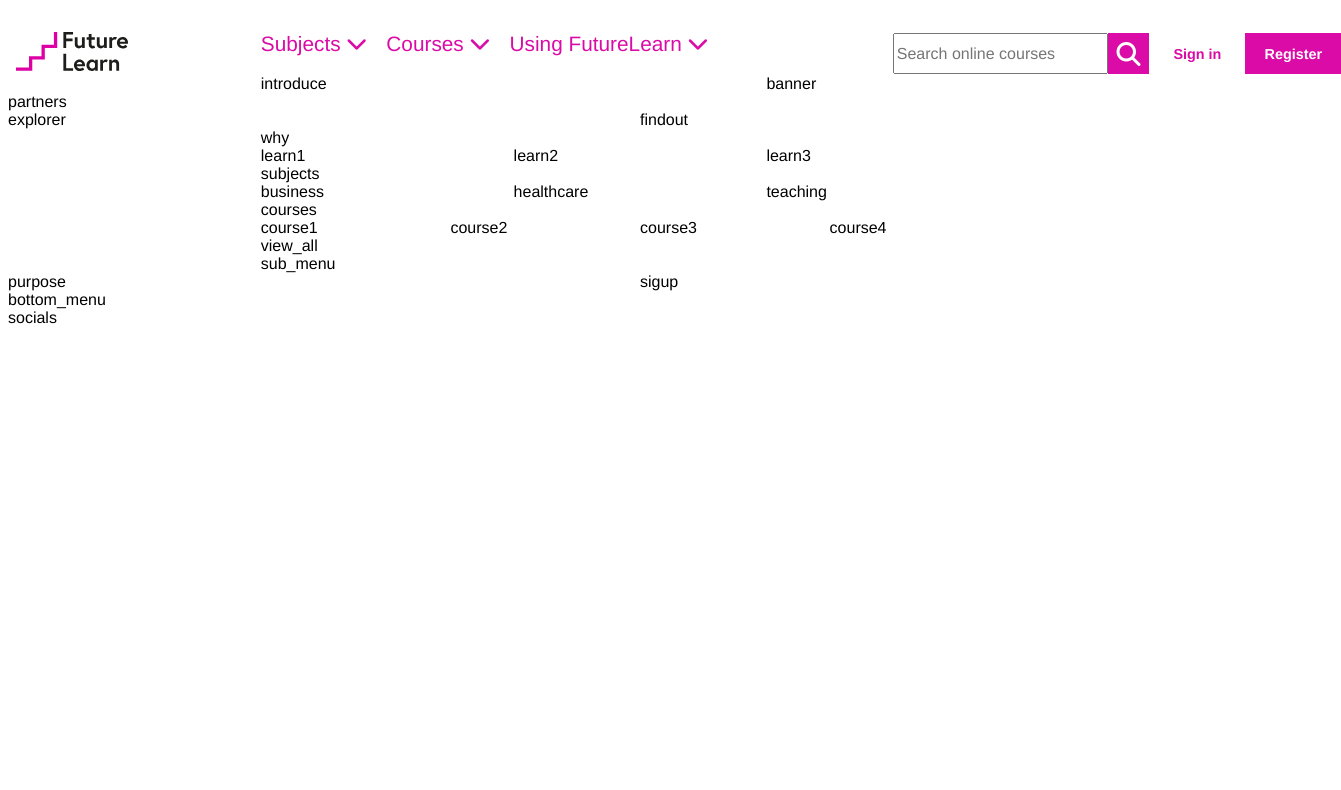
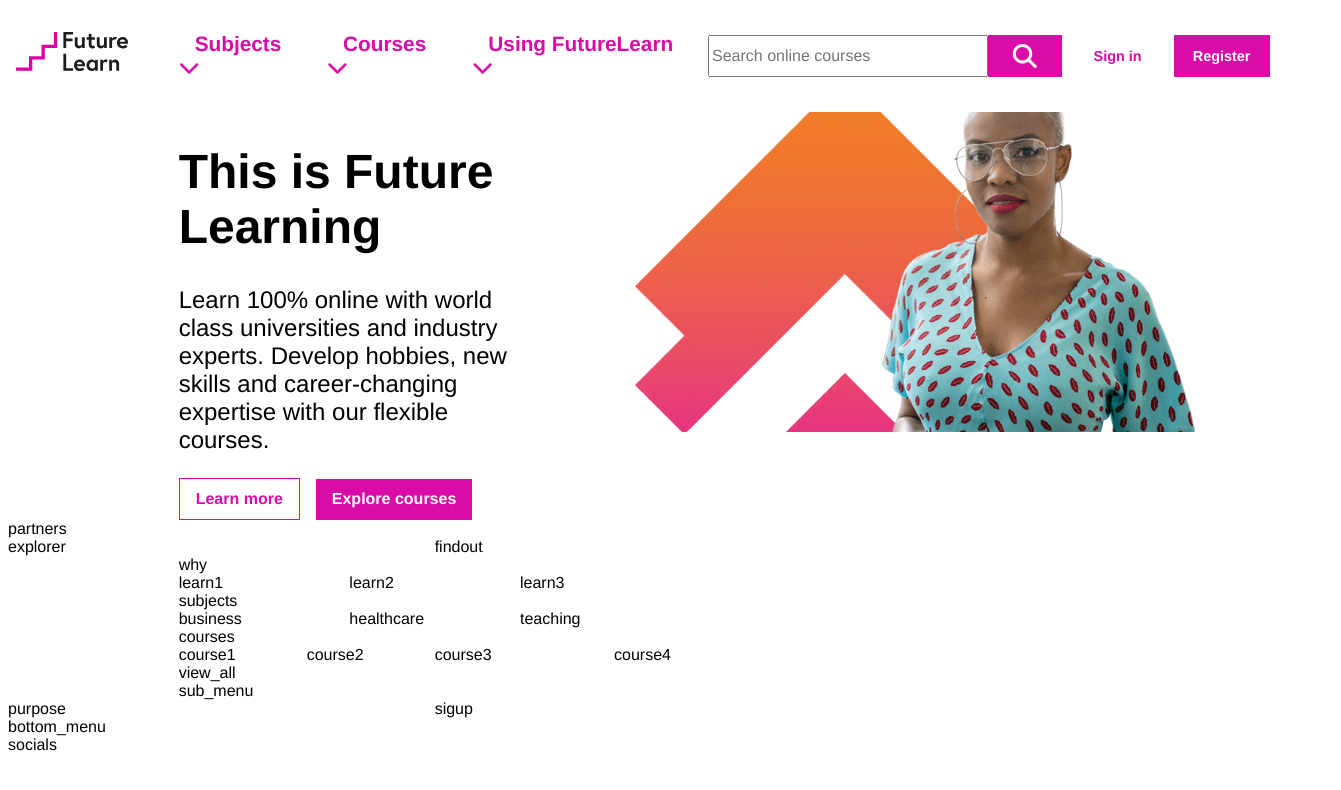
Before and after one commit to chungnguyen7786/FutureLearn, a plain HTML site: page index.html in a window 1280 px wide. Shown: the whole page, 1341 px wide, since content can reach past the window. Drawn offline with Linux system fonts and the light colour scheme; a web font is replaced by a local one.

Commit message:
add introduce, banner components and fl-homepage-banner-image-desktop.jpg

```diff
--- /dev/null
+++ b/banner.css
@@ -0,0 +1,8 @@
+.banner {
+    width: 47rem;
+    height: 20rem;
+    background-image: url(./fl-homepage-banner-image-desktop.jpg);
+    background-size: 120%;
+    background-position: -10rem 26rem;
+    margin-top: 2rem;
+}
--- a/index.html
+++ b/index.html
@@ -8,6 +8,8 @@
     <link rel="stylesheet" type="text/css" href="./logo.css">
     <link rel="stylesheet" type="text/css" href="./menu.css">
     <link rel="stylesheet" type="text/css" href="./search_sign.css">
+    <link rel="stylesheet" type="text/css" href="./introduce.css">
+    <link rel="stylesheet" type="text/css" href="./banner.css">
     <script src="https://kit.fontawesome.com/3b1b8d2eb1.js" crossorigin="anonymous"></script>
     <link href="//db.onlinewebfonts.com/c/23c0fcab84d99da0de762de7e220a6e1?family=Europa" rel="stylesheet" type="text/css"/>
   </head>
@@ -57,8 +59,18 @@
         </div>
 
         <div class="blank2"></div>
-        <div class="introduce">introduce</div>
-        <div class="banner">banner</div>
+
+        <div class="introduce">
+            <h1>This is Future Learning</h1>
+            <p>Learn 100% online with world class universities and industry experts. Develop hobbies, new skills and career-changing expertise with our flexible courses.</p>
+            <div class="more">
+                <a class="a3" href="#"><div>Learn more</div></a>
+                <a class="a2" href="#"><div>Explore courses</div></a>
+            </div>
+        </div>
+
+        <div class="banner"></div>
+
         <div class="partners">partners</div>
         <div class="explorer">explorer</div>
         <div class="findout">findout</div>
--- /dev/null
+++ b/introduce.css
@@ -0,0 +1,29 @@
+
+.introduce {
+    margin-top: 2rem;
+}
+.introduce h1 {
+    font-size: 3rem;
+}
+
+.introduce p {
+    font-size: 1.5rem;
+}
+
+.more {
+    display: flex;
+    flex-direction: row;
+    align-items: center;
+}
+
+.more a {
+    height: 2.6rem;
+    display: flex;
+    flex-direction: row;
+    align-items: center;
+}
+
+.more .a3 {
+    height: 2.5rem;
+    margin-right: 1rem;
+}
--- a/search_sign.css
+++ b/search_sign.css
@@ -20,21 +20,19 @@
 .search {
     width: 2.6rem;
     height: 2.6rem;
-    color: white;
     font-size: 1.5rem;
 }
 
 .signin {
-    width: 6rem;
+    width: 5rem;
     height: 2.6rem;
     font-size: 0.9rem;
     font-weight: bold;
 }
 
 .register {
-    width: 6rem;
+    width: 4rem;
     height: 2.6rem;
     font-size: 0.9rem;
-    color: white;
     font-weight: bold;
 }
--- a/style.css
+++ b/style.css
@@ -1,6 +1,6 @@
 * {
     font-family: Europa,Helvetica Neue,Arial,sans-serif;
-
+    border: 1px sol id black;
 }
 
 body {
@@ -10,6 +10,9 @@ body {
 .a1 {
     text-decoration: none;
     color: rgb(218, 11, 166);
+    padding-left: 1rem;
+    padding-right: 1rem;
+    font-weight: bold;
 }
 
 .a1:hover {
@@ -18,9 +21,27 @@ body {
 
 .a2 {
     text-decoration: none;
+    color: white;
     background-color: rgb(218, 11, 166);
+    padding-left: 1rem;
+    padding-right: 1rem;
+    font-weight: bold;
 }
 
 .a2:hover {
     background-color: blue;
 }
+
+.a3 {
+    text-decoration: none;
+    color: rgb(218, 11, 166);
+    padding-left: 1rem;
+    padding-right: 1rem;
+    font-weight: bold;
+    border: solid 1px rgb(218, 11, 166);
+}
+
+.a3:hover {
+    color: blue;
+    border: solid 1px blue;
+}
```
Also changed, not shown: components.html (+23 -5 lines), fl-homepage-banner-image-desktop.jpg (added).
